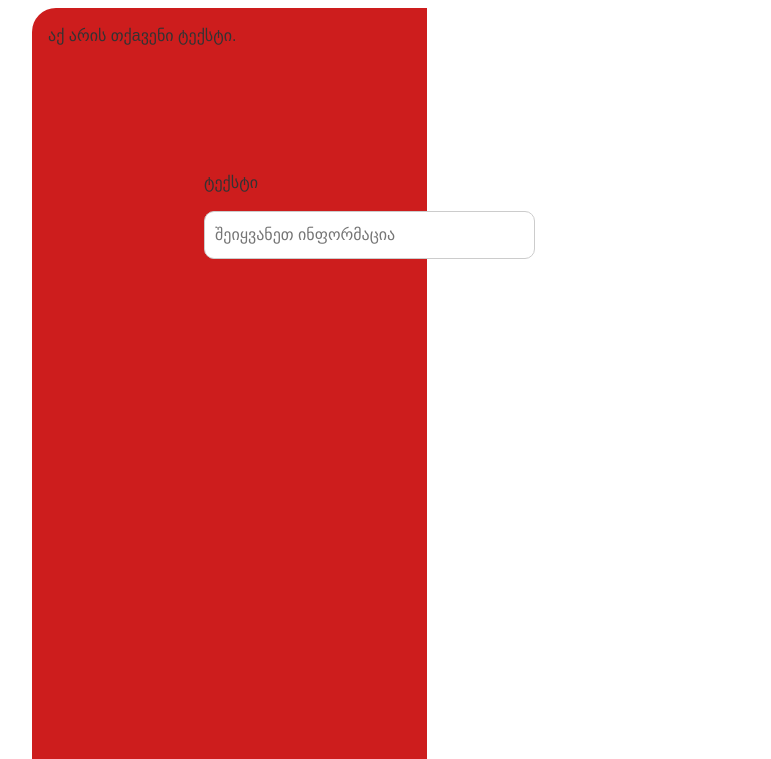
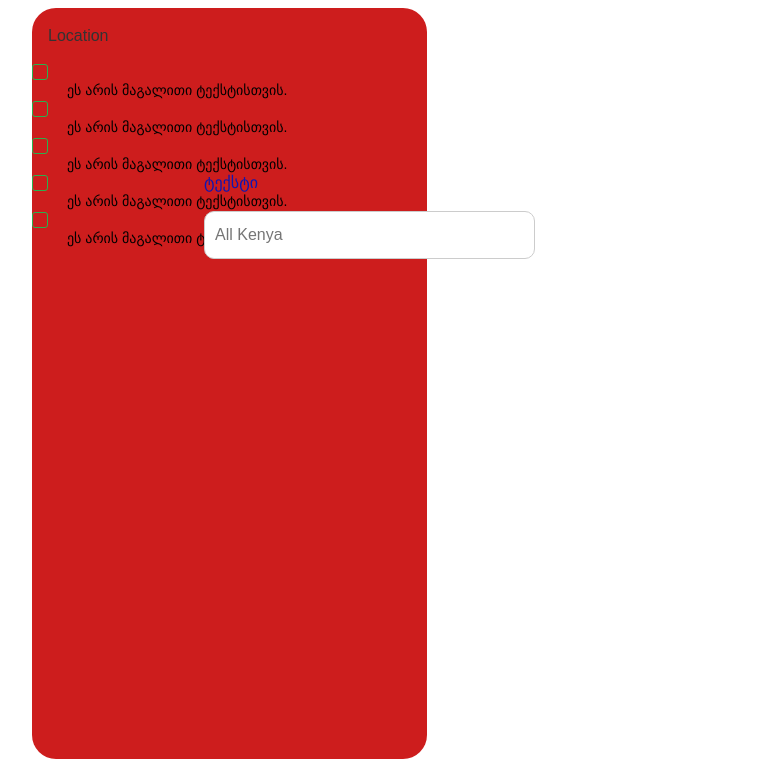
Before and after one commit to toro-jpg/-, a plain HTML site: page index.html in a window 1280 px wide. Shown: the part 123-882 px from the top of the page, without its empty margins (108-879 px from the left). Drawn offline with Linux system fonts and the light colour scheme.

Commit message:
started  first section

```diff
--- a/index.html
+++ b/index.html
@@ -40,14 +40,23 @@
   </header>
   <section>
     <div class="custom-block">
-      <p class="custom-text">აქ არის თქaვენი ტექსტი.</p>
+      <p class="custom-text">Location</p>
+      <input type="text" class="custom-input" placeholder="All Kenya" />
       <span class="custom-label">ტექსტი</span>
-      <input
-        type="text"
-        class="custom-input"
-        placeholder="შეიყვანეთ ინფორმაცია"
-      />
-      <div class="custom-box"></div>
+      <div class="list">
+        <div class="small-box"></div>
+        <p class="text-sample">ეს არის მაგალითი ტექსტისთვის.</p>
+
+        <div class="small-box"></div>
+        <p class="text-sample">ეს არის მაგალითი ტექსტისთვის.</p>
+        <div class="small-box"></div>
+        <p class="text-sample">ეს არის მაგალითი ტექსტისთვის.</p>
+        <div class="small-box"></div>
+        <p class="text-sample">ეს არის მაგალითი ტექსტისთვის.</p>
+        <div class="small-box"></div>
+      </div>
+
+      <p class="text-sample">ეს არის მაგალითი ტექსტისთვის.</p>
     </div>
   </section>
 </html>
--- a/scr/css/style.css
+++ b/scr/css/style.css
@@ -74,7 +74,7 @@ nav {
   position: absolute; /* ადგილმდებარეობისთვის */
   top: 131px;
   left: 140px;
-  border-radius: 24px 0 0 0; /* მხოლოდ ზედა მარცხენა კუთხე */
+  border-radius: 24px; /* მხოლოდ ზედა მარცხენა კუთხე */
 
   background-color: #cd1d1d; /* ფონდის ფერი, საჭიროების შემთხვევაში შეცვალე */
 }
@@ -96,7 +96,7 @@ nav {
   font-family: "Poppins", sans-serif; /* ფონტი */
   font-size: 16px; /* ფონტის ზომა */
   line-height: 24px; /* ხაზის სიმაღლე */
-  color: #333; /* ტექსტის ფერი */
+  color: #0e16b3; /* ტექსტის ფერი */
 }
 .custom-input {
   width: 331px;
@@ -112,13 +112,36 @@ nav {
   font-size: 16px; /* ფონტის ზომა */
   line-height: 24px; /* ხაზის სიმაღლე */
 }
+
 .custom-box {
-  width: 331px;
-  height: 48px;
-  position: absolute; /* აუცილებელია იმისათვის, რომ top და left ფუნქციონირებდეს */
-  top: 203px;
-  left: 172px;
-  gap: 0; /* შეიძლება საჭირო არ იყოს, თუ ეს ერთეული ელემენტია */
+  width: 331px; /* ელემენტის სიგანე */
+  height: 48px; /* ელემენტის სიმაღლე */
+  position: absolute; /* საჭიროა, რათა top და left ეფექტურად იმუშაოს */
+  top: 203px; /* მარცხნიდან ზემოთ */
+  left: 172px; /* მარცხნიდან მარჯვნივ */
+  gap: 0; /* ცარიელი სივრცე ელემენტებს შორის, შესაძლოა საჭირო არ იყოს */
   border-radius: 10px 0 0 0; /* მრგვალებს მხოლოდ ზედა მარცხენა კუთხეს */
   border: 1px solid transparent; /* ზედა საზღვრის სიგანე */
 }
+.text-sample {
+  font-family: "Poppins", sans-serif; /* შრიფტი */
+  font-size: 14px; /* შრიფტის ზომა */
+  font-weight: 400; /* შრიფტის წონა */
+  line-height: 21px; /* ხაზის სიმაღლე */
+  text-align: left; /* ტექსტის გასწორება */
+  padding-left: 35px;
+}
+.small-box {
+  width: 16px; /* ელემენტის სიგანე */
+  height: 16px; /* ელემენტის სიმაღლე */
+  padding-left: ;
+  top: 323px; /* ზემოდან 323 პიქსელი */
+  left: 172px; /* მარცხნიდან 172 პიქსელი */
+  gap: 0; /* სივრცე, შესაძლოა საჭირო არ იყოს */
+  border-radius: 3px; /* მრგვალებს მხოლოდ ზედა მარცხენა კუთხეს */
+  border: 1.4px solid #29b24e; /* საზღვარი, 1.4 პიქსელი სქელი და მწვანე ფერის */
+  /*opacity: 0.9; /* 0.9 - თითქმის გამჭვირვალე */
+}
+.list {
+  display: inline-block;
+}
```
Also changed, not shown: scr/images/2d00d82a61321f4b4a29438517abbb42.jpeg (added).
